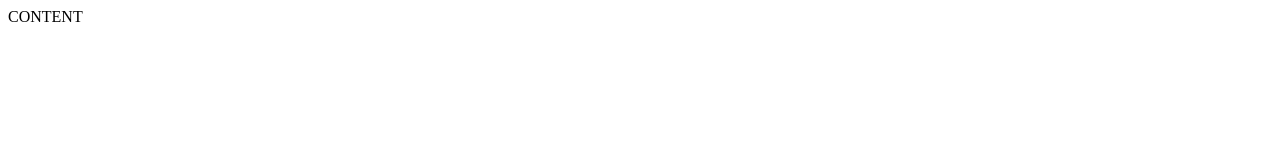
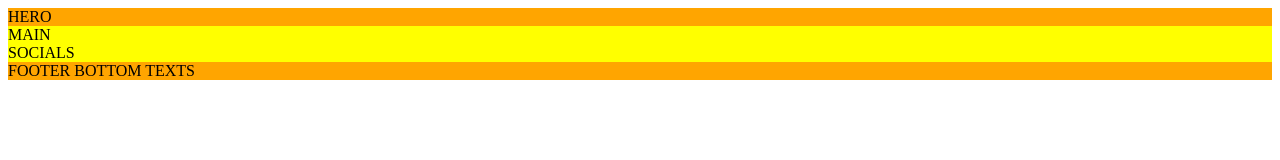
Before and after one commit to front-end-by-rimantas/45-grupe-coming-soon, a website: page index.html in a window 1280 px wide. Drawn offline with Linux system fonts and the light colour scheme.

Commit message:
CSS folder structure and initial files

```diff
--- /dev/null
+++ b/css/base/layout.css
@@ -0,0 +1,10 @@
+.container {
+}
+
+.row {
+    background-color: yellow;
+}
+
+.row-short {
+    background-color: orange;
+}
--- /dev/null
+++ b/css/pages/home.css
@@ -0,0 +1,9 @@
+/* base */
+@import '../base/layout.css';
+
+/* vendor */
+
+/* components */
+@import '../components/button.css';
+
+/* CUSTOM CSS */
--- a/index.html
+++ b/index.html
@@ -14,10 +14,32 @@
     <link rel="mask-icon" href="./favicon/safari-pinned-tab.svg" color="#5bbad5">
     <meta name="msapplication-TileColor" content="#da532c">
     <meta name="theme-color" content="#ffffff">
+    <link rel="stylesheet" href="./css/pages/home.css">
 </head>
 
 <body>
-    CONTENT
+    <main>
+        <section class="container">
+            <div class="row-short">
+                HERO
+            </div>
+        </section>
+
+        <section class="container">
+            <div class="row">
+                MAIN
+            </div>
+        </section>
+    </main>
+
+    <footer class="container">
+        <div class="row">
+            SOCIALS
+        </div>
+        <div class="row-short">
+            FOOTER BOTTOM TEXTS
+        </div>
+    </footer>
 </body>
 
 </html>
```
Also changed, not shown: css/components/button.css (added), 1 other file.
